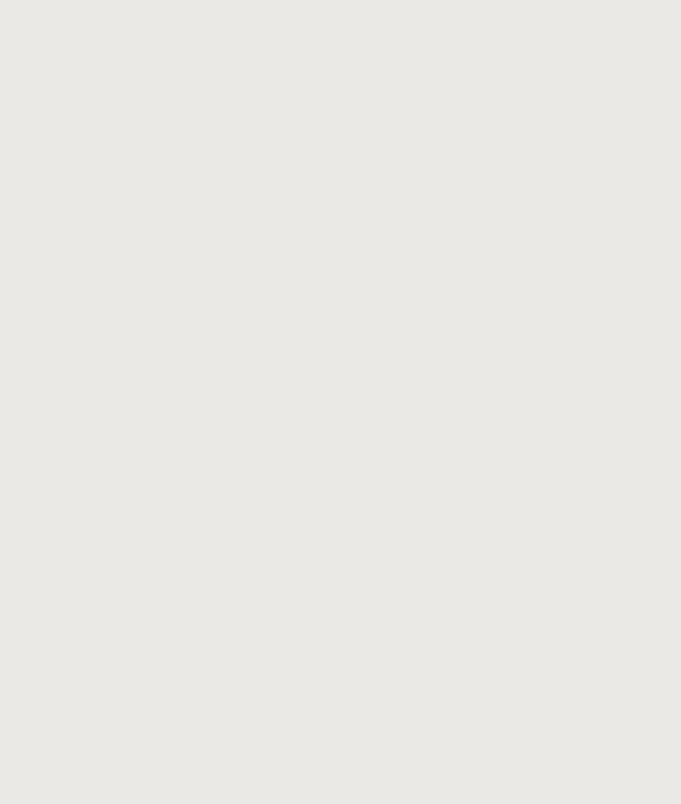
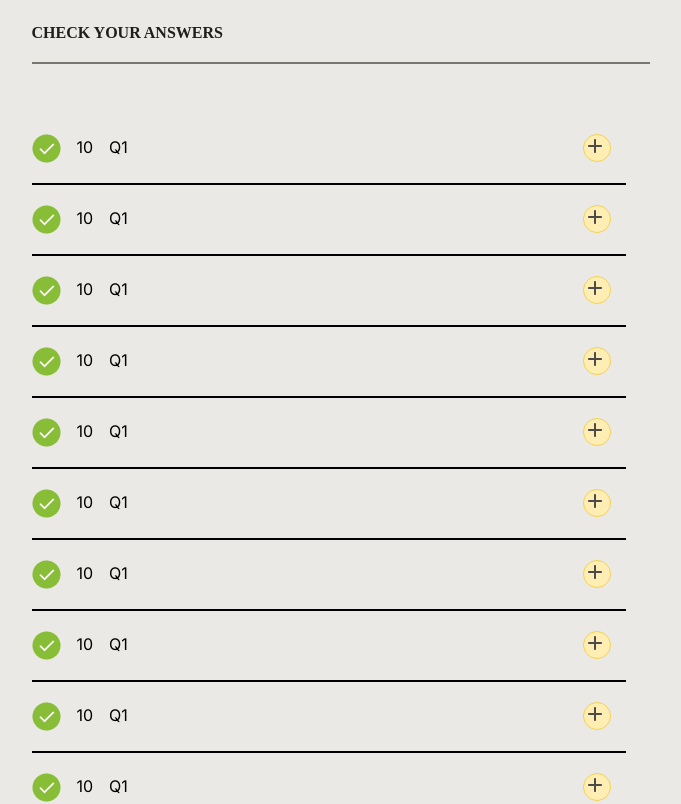
Before and after one commit to tannukumari14/assessment-platform, a Next.js app: page /score in a window 1280 px wide. Shown: the part 320-1124 px from the top of the page, without its empty margins (311-992 px from the left). Before the commit the page ends 800 px from the top, so only its background shows below. Built offline with nearby package versions, Linux system fonts and the light colour scheme.

Commit message:
4th score and footer done desktop view done

```diff
--- a/app/globals.css
+++ b/app/globals.css
@@ -805,7 +805,7 @@ width: 360px;
   border: 1px solid  #8F887C;
   background:  #4C4B49;
   margin: auto;
-  margin-top: 20px;
+  margin-top: 40px;
   display: flex;
   justify-content: center;
 }
@@ -825,7 +825,7 @@ width: 360px;
   margin: 52px 0px 73px -0.5px;
 }
 
-hr{
+.hrs{
   width: 55px;
   height: 0px;
   transform: rotate(90deg);
@@ -842,3 +842,73 @@ hr{
   margin-top: 58px;
   color: #EBE9E6;
 }
+
+/* check_answer */
+.checker{
+  /* border: 1px solid #4C4B49; */
+  display: flex;
+  width: 595px;
+  flex-direction: column;
+  align-items: flex-start;
+  gap: 20px;
+  margin: auto;
+  margin-top: 67px;
+}
+
+.check-num{
+  color:  #1F1E1C;
+  font-family: "Inria Sans";
+  font-weight: 700;
+  text-transform: uppercase;
+}
+.hr-line{
+  width: 618px;
+  height: 2px;
+  background: #777671;
+  flex-direction: row;
+}
+
+.scores-border{
+  /* border: 1px solid #4C4B49; */
+  display: flex;
+  width: 595px;
+  flex-direction: column;
+  align-items: flex-start;
+  gap: 20px;
+  margin-top: 50px;
+}
+
+.answers{
+  display: flex;
+  justify-content: space-between;
+}
+
+.gap{
+  margin-left: 16px;
+  margin-top: 3px;
+  margin-bottom: 5px;
+}
+.image-container {
+  position: relative;
+  margin-left: 455px;
+}
+
+.base-image {
+  display: block;
+}
+
+.overlay-image {
+  position: absolute;
+  top: 0;
+}
+
+.line-hr{
+  width: 594px;
+  height: 2px;
+  background: black;
+  margin: auto;
+}
+
+.space{
+  margin-bottom: 566px;
+}
--- /dev/null
+++ b/app/score/Check_Answer.js
@@ -0,0 +1,135 @@
+const Check_Answer=()=>{
+    return(
+        <>
+        <div className="checker">
+            <p className="check-num">Check Your Answers</p>
+            <div className="hr-line"></div>
+            <div className="scores-border">
+                <div className="answers">
+                    <img src="Check.png"></img>
+                    <p className="gap">10</p>
+                    <p className="gap">Q1</p>
+                    <div className="image-container">
+                        <img src="Ellipses.svg" alt="Ellipses" className="base-image" />
+                        <img src="Frame.svg" alt="Frame" className="overlay-image" />
+                    </div>
+                </div>
+            <div className="line-hr"></div>
+
+            {/* 2 */}
+            <div className="answers">
+                    <img src="Check.png"></img>
+                    <p className="gap">10</p>
+                    <p className="gap">Q1</p>
+                    <div className="image-container">
+                        <img src="Ellipses.svg" alt="Ellipses" className="base-image" />
+                        <img src="Frame.svg" alt="Frame" className="overlay-image" />
+                    </div>
+                </div>
+            </div>
+            <div className="line-hr"></div>
+
+                {/* 3 */}
+                    <div className="answers">
+                        <img src="Check.png" alt="Check" />
+                        <p className="gap">10</p>
+                        <p className="gap">Q1</p>
+                        <div className="image-container">
+                            <img src="Ellipses.svg" alt="Ellipses" className="base-image" />
+                            <img src="Frame.svg" alt="Frame" className="overlay-image" />
+                        </div>
+                    </div>
+                <div className="line-hr"></div>
+
+                {/* 4 */}
+                    <div className="answers">
+                        <img src="Check.png" alt="Check" />
+                        <p className="gap">10</p>
+                        <p className="gap">Q1</p>
+                        <div className="image-container">
+                            <img src="Ellipses.svg" alt="Ellipses" className="base-image" />
+                            <img src="Frame.svg" alt="Frame" className="overlay-image" />
+                        </div>
+                    </div>
+                <div className="line-hr"></div>
+
+                {/* 5 */}
+                    <div className="answers">
+                        <img src="Check.png" alt="Check" />
+                        <p className="gap">10</p>
+                        <p className="gap">Q1</p>
+                        <div className="image-container">
+                            <img src="Ellipses.svg" alt="Ellipses" className="base-image" />
+                            <img src="Frame.svg" alt="Frame" className="overlay-image" />
+                        </div>
+                    </div>
+                <div className="line-hr"></div>
+
+                {/* 6 */}
+                <div className="answers">
+                        <img src="Check.png" alt="Check" />
+                        <p className="gap">10</p>
+                        <p className="gap">Q1</p>
+                        <div className="image-container">
+                            <img src="Ellipses.svg" alt="Ellipses" className="base-image" />
+                            <img src="Frame.svg" alt="Frame" className="overlay-image" />
+                        </div>
+                    </div>
+                <div className="line-hr"></div>
+
+                {/* 7 */}
+                <div className="answers">
+                        <img src="Check.png" alt="Check" />
+                        <p className="gap">10</p>
+                        <p className="gap">Q1</p>
+                        <div className="image-container">
+                            <img src="Ellipses.svg" alt="Ellipses" className="base-image" />
+                            <img src="Frame.svg" alt="Frame" className="overlay-image" />
+                        </div>
+                    </div>
+                <div className="line-hr"></div>
+
+                {/* 8 */}
+                <div className="answers">
+                        <img src="Check.png" alt="Check" />
+                        <p className="gap">10</p>
+                        <p className="gap">Q1</p>
+                        <div className="image-container">
+                            <img src="Ellipses.svg" alt="Ellipses" className="base-image" />
+                            <img src="Frame.svg" alt="Frame" className="overlay-image" />
+                        </div>
+                    </div>
+                <div className="line-hr"></div>
+
+                {/* 9 */}
+                <div className="answers">
+                        <img src="Check.png" alt="Check" />
+                        <p className="gap">10</p>
+                        <p className="gap">Q1</p>
+                        <div className="image-container">
+                            <img src="Ellipses.svg" alt="Ellipses" className="base-image" />
+                            <img src="Frame.svg" alt="Frame" className="overlay-image" />
+                        </div>
+                    </div>
+                <div className="line-hr"></div>
+
+                {/* 10 */}
+                <div className="answers">
+                        <img src="Check.png" alt="Check" />
+                        <p className="gap">10</p>
+                        <p className="gap">Q1</p>
+                        <div className="image-container">
+                            <img src="Ellipses.svg" alt="Ellipses" className="base-image" />
+                            <img src="Frame.svg" alt="Frame" className="overlay-image" />
+                        </div>
+                    </div>
+                <div className="line-hr"></div>
+                <div className="space"></div>
+
+        </div>
+
+
+        </>
+    )
+}
+export default Check_Answer;
--- a/app/score/Scores.js
+++ b/app/score/Scores.js
@@ -10,12 +10,12 @@ const Scores=()=>{
                 <img src="exmilatio.svg"></img>
                 <p>Unattempted: 3</p>
             </div>
-            <hr></hr>
+            <hr className="hrs"></hr>
             <div className="image-text">
                 <img src="Check.png"></img>
                 <p>Correct: 35</p>
             </div>
-            <hr></hr>
+            <hr className="hrs"></hr>
             <div className="image-text">
                 <img src="wrong.svg"></img>
                 <p>Wrong: 2</p>
--- a/app/score/page.js
+++ b/app/score/page.js
@@ -1,12 +1,16 @@
 import Score_Header from "./Score_Header"
 import Scores from "./Scores";
+import Check_Answer from "./Check_Answer";
 import "../globals.css";
+import Footer from "../Footer";
 
 const page=()=>{
     return(
         <>
         <Score_Header/>
         <Scores/>
+        <Check_Answer />
+        <Footer/>
         </>
     )
 }
```
Also changed, not shown: public/Ellipses.svg (added), public/Frame.svg (added).
